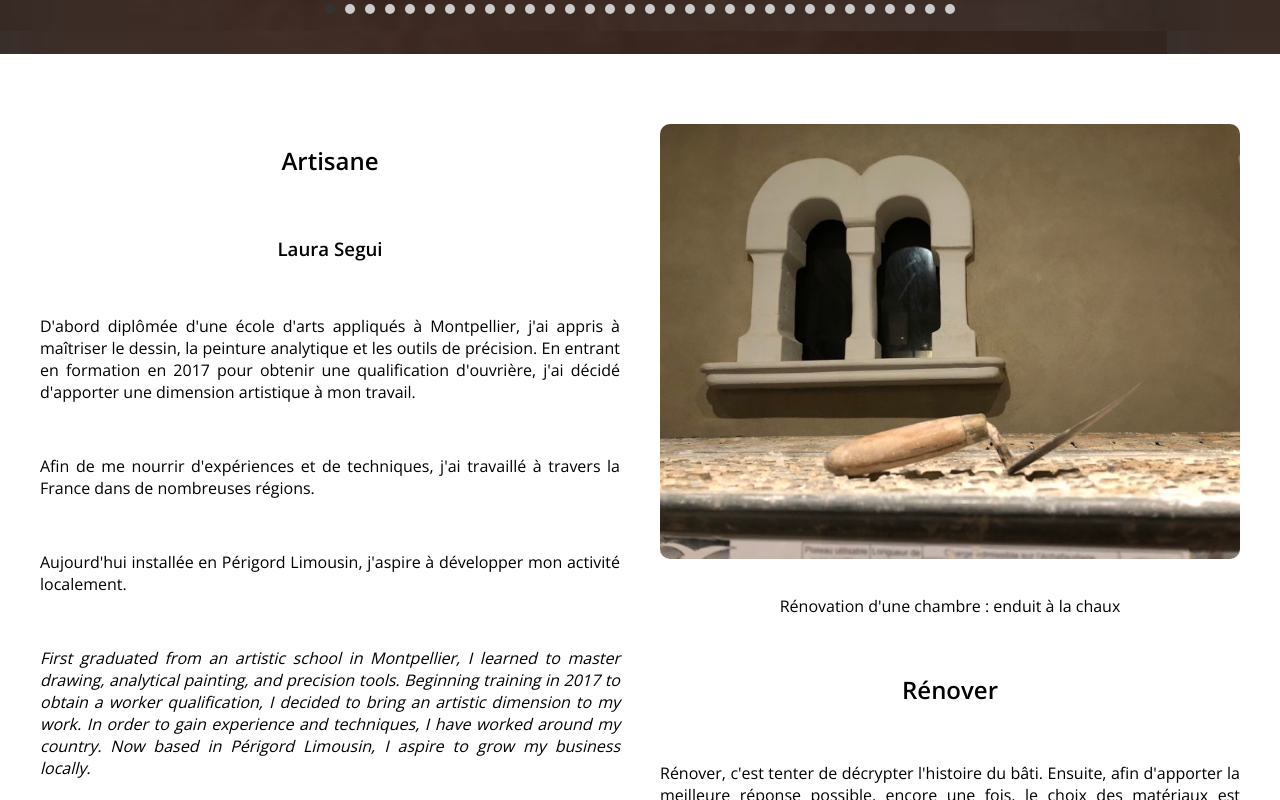
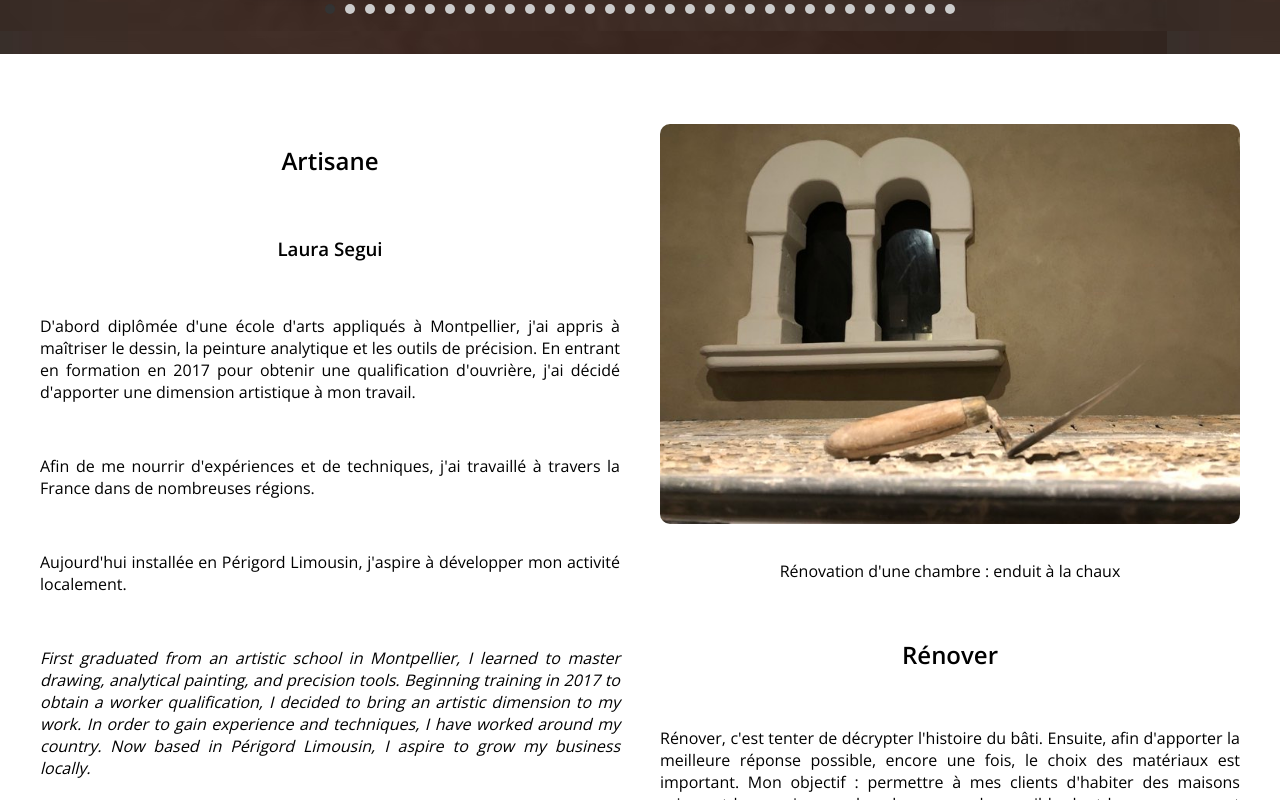
Before and after one commit to oliverfont/fragon-restauration, a React (Create React App) app: page / in a window 1280 px wide. Shown: the part 900-1700 px from the top of the page. Built offline with nearby package versions, Linux system fonts and the light colour scheme.

Commit message:
fix css bug

```diff
--- a/src/components/InfoSections.css
+++ b/src/components/InfoSections.css
@@ -33,9 +33,8 @@
 
 .info-image {
   /* Responsive au lieu de largeur fixe */
-  max-width: 100%;
-  height: auto; /* Hauteur automatique pour conserver le ratio */
-  /* Conserver vos autres styles */
+  height: 400px;
+  width: 100%;
   object-fit: cover;
   object-position: 50% 50%;
   border-radius: 10px;
```
